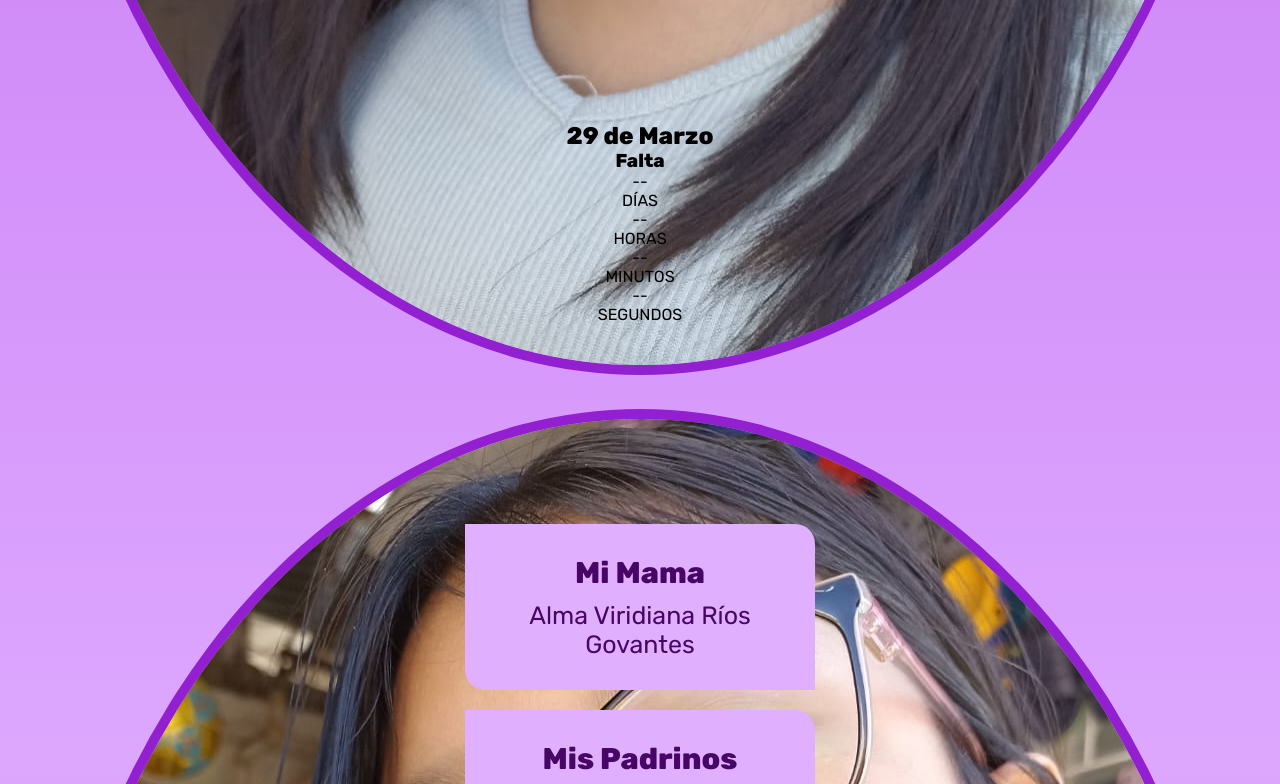
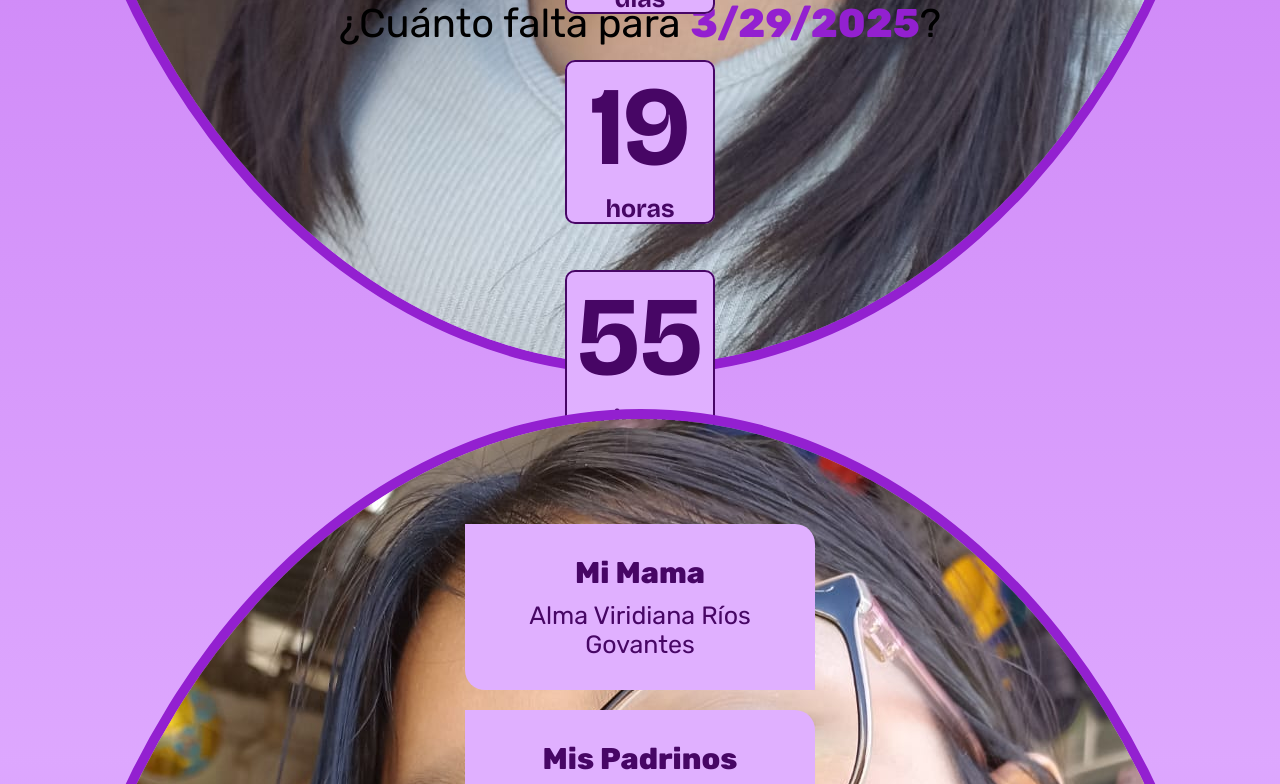
Before and after one commit to AngelGutierrezVar/invitacionXV, a plain HTML site: page index.html in a window 1280 px wide. Shown: the part 833-1617 px from the top of the page. Drawn offline with nearby package versions, Linux system fonts and the light colour scheme.

Commit message:
Add files via upload

```diff
--- a/index.html
+++ b/index.html
@@ -20,26 +20,25 @@
     </section>
 
     <section id="conta" class="conta">
-        <div class="container">
-            <h2>29 de Marzo</h2>
-            <h3>Falta</h3>
-            <div class="cont-temporizador">
-                <div class="bloque">
-                    <div class="dias" id="dias">--</div>
-                    <p>DÍAS</P>
-                </div>
-                <div class="bloque">
-                    <div class="horas" id="horas">--</div>
-                    <p>HORAS</P>
-                </div>
-                <div class="bloque">
-                    <div class="minutos" id="minutos">--</div>
-                    <p>MINUTOS</P>
-                </div>
-                <div class="bloque">
-                    <div class="segundos" id="segundos">--</div>
-                    <p>SEGUNDOS</P>
-                </div>
+        <div class="fecha">
+            <p>¿Cuánto falta para <span id="fecha">29/3/2025</span>?</p>
+        </div>
+        <div class="cuenta-atras" id="cuenta-atras">
+            <div class="grupo">
+                <p class="grande" id="dias">00</p>
+                <p class="chico">días</p>
+            </div>
+            <div class="grupo">
+                <p class="grande" id="horas">00</p>
+                <p class="chico">horas</p>
+            </div>
+            <div class="grupo">
+                <p class="grande" id="minutos">00</p>
+                <p class="chico">minutos</p>
+            </div>
+            <div class="grupo">
+                <p class="grande" id="segundos">00</p>
+                <p class="chico">segundos</p>
             </div>
         </div>
     </section>
@@ -85,6 +84,7 @@
             <p>6:00 PM</p>
             <p>Parroquia Ejemplo</p>
             <p>Calle ejemplo 123 col ejemplo</p>
+            <div class="loader"></div>
             <button class="bx bx-map">Ver Mapa</button>
         </div>
         <div class="fie">
```
